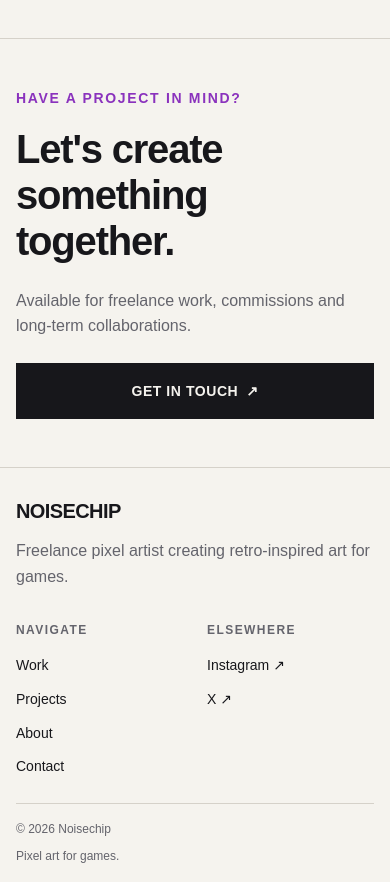
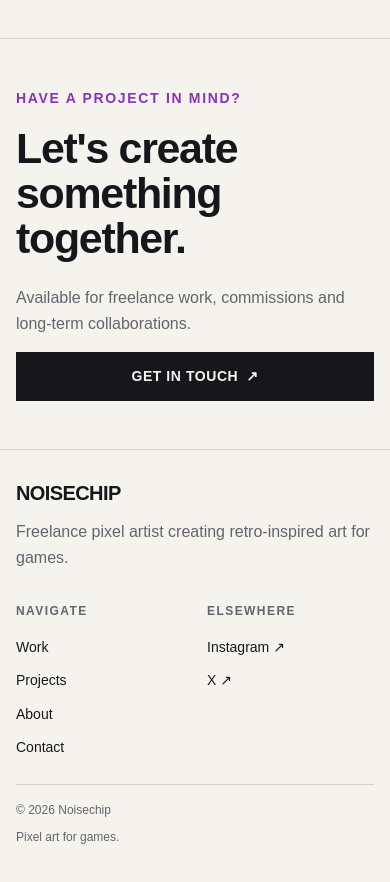
Before and after one commit to alejandroarevaloprogrammer/noisechip-portfolio, a Next.js app: page / in a window 390 px wide. Shown: the part 3960-4842 px from the top of the page. Built offline with nearby package versions, Linux system fonts and the light colour scheme.

Commit message:
Refine home contact CTA layout

```diff
--- a/src/components/home/HomeCTA/HomeCTA.module.css
+++ b/src/components/home/HomeCTA/HomeCTA.module.css
@@ -1,5 +1,5 @@
 .section {
-  padding-block: var(--space-8);
+  padding-block: var(--space-7);
   border-top: var(--border-width) solid var(--color-border);
 }
 
@@ -9,7 +9,7 @@
 }
 
 .eyebrow {
-  margin-bottom: var(--space-5);
+  margin-bottom: var(--space-4);
   font-size: var(--font-size-sm);
   font-weight: var(--font-weight-semibold);
   letter-spacing: 0.12em;
@@ -19,25 +19,27 @@
 
 .content {
   display: grid;
-  grid-template-columns: minmax(0, 1.35fr) minmax(18rem, 0.65fr);
-  align-items: start;
-  gap: var(--space-8);
+  grid-template-columns: minmax(0, 1.15fr) minmax(20rem, 0.85fr);
+  align-items: center;
+  gap: var(--space-7);
 }
 
 .title {
-  max-width: 13ch;
+  max-width: 17ch;
+  font-size: clamp(2.5rem, 4.5vw, 4rem);
+  line-height: 1.05;
 }
 
 .action {
   display: flex;
   flex-direction: column;
   align-items: flex-start;
-  padding-top: var(--space-2);
 }
 
 .description {
-  max-width: 32rem;
+  max-width: 30rem;
   font-size: var(--font-size-md);
+  line-height: 1.6;
   color: var(--color-text-muted);
 }
 
@@ -45,8 +47,8 @@
   display: inline-flex;
   align-items: center;
   gap: var(--space-2);
-  margin-top: var(--space-6);
-  padding: var(--space-4) var(--space-5);
+  margin-top: var(--space-5);
+  padding: var(--space-3) var(--space-5);
   font-size: var(--font-size-sm);
   font-weight: var(--font-weight-semibold);
   letter-spacing: 0.04em;
@@ -77,15 +79,17 @@
 
   .content {
     grid-template-columns: 1fr;
+    align-items: start;
     gap: var(--space-5);
   }
 
   .title {
-    max-width: 12ch;
+    max-width: 14ch;
+    font-size: clamp(2.5rem, 11vw, 3.5rem);
   }
 
   .action {
-    padding-top: 0;
+    align-items: flex-start;
   }
 
   .description {
@@ -96,6 +100,6 @@
   .button {
     width: 100%;
     justify-content: center;
-    margin-top: var(--space-5);
+    margin-top: var(--space-4);
   }
 }
```
